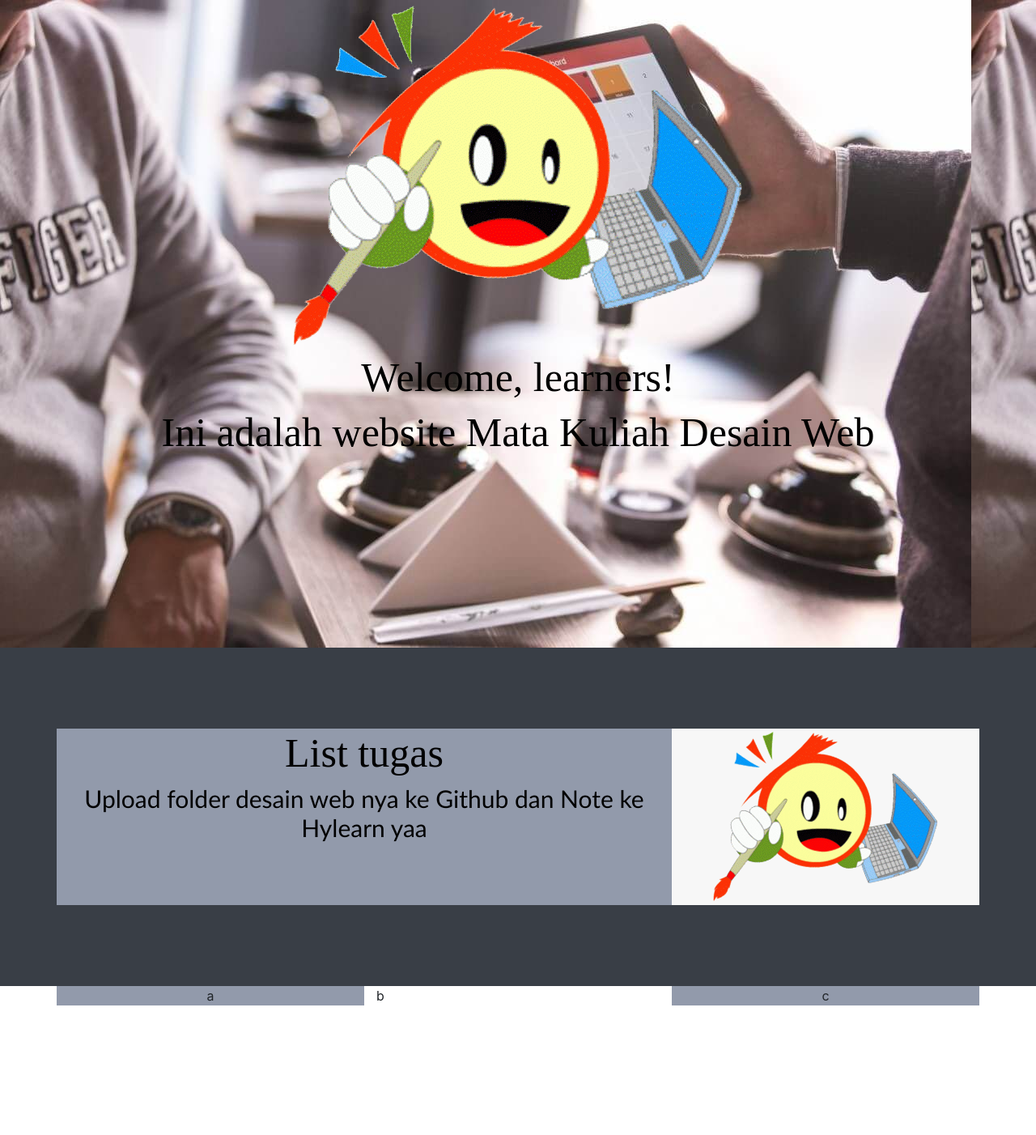
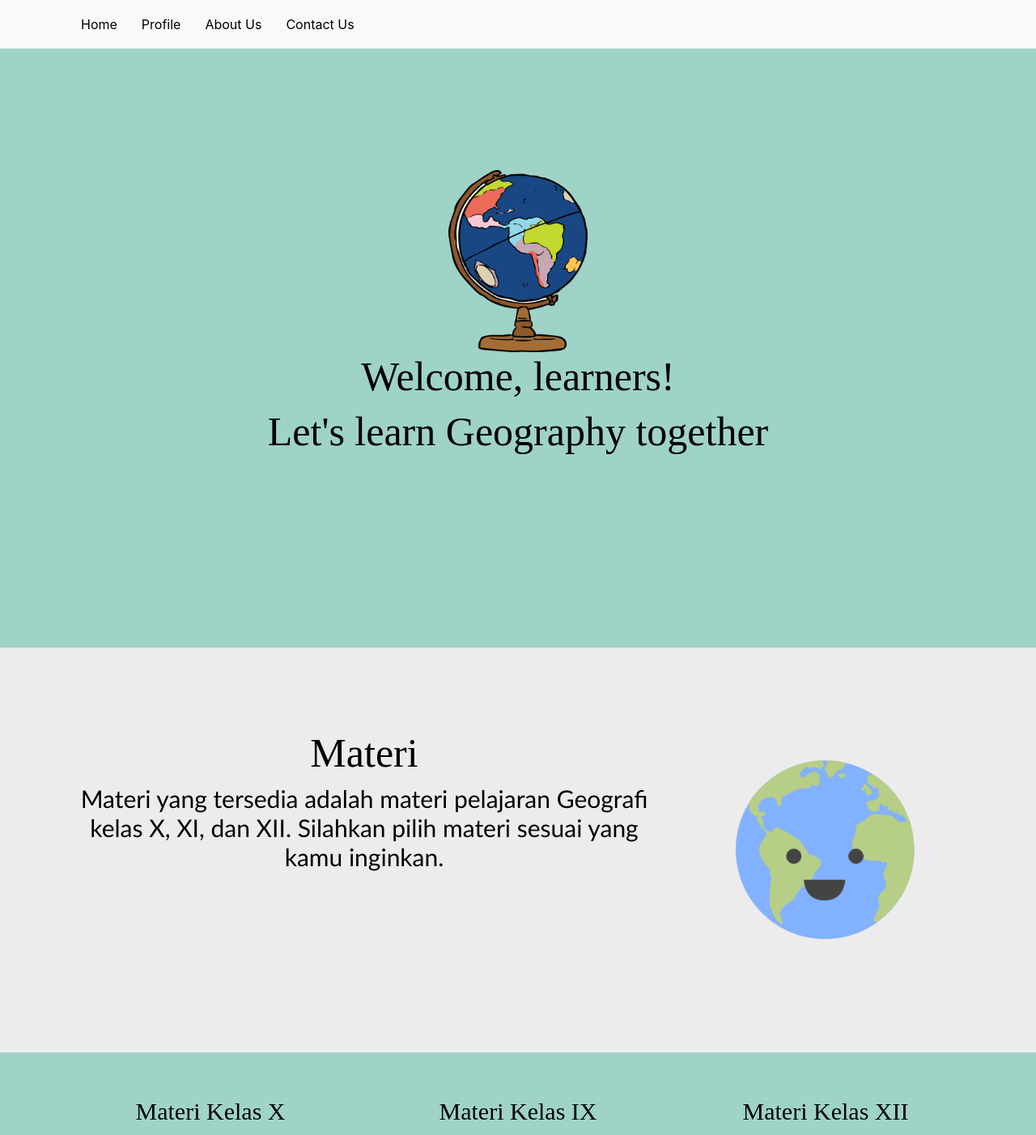
Before and after one commit to Michaisa/tasks, a plain HTML site: page index.html in a window 1280 px wide. Shown: the whole page at 81% size. Before the commit the page ends 1242 px from the top, so only its background shows below. Drawn offline with Linux system fonts and the light colour scheme.

Commit message:
Add files via upload

```diff
--- a/css/main.css
+++ b/css/main.css
@@ -3,11 +3,13 @@ body,html{
     margin:0 auto;
 }
 .section1{
-    background: url(../img/maxresdefault.jpg);
+    background-color: #9fd3c7;
     width: 100%;
     height: 100%;
-    padding:0 auto;
+    padding: 210px;
     text-align: center;
+    background-size: contain;
+    image-resolution: snap;
 }
 .judul{
     font-family: Bebas Neue;
@@ -23,13 +25,28 @@ body,html{
 }
 .section2{
     padding:100px 0px;
-    background: #393e46;
+    background: #ececec;
 }
 .col-kiri{
-    background: #929aab;
     text-align: center;
 }
 .col-kanan{
-    background: #f7f7f7;
-    text-align: center
+    text-align: center;
 }
+.section3{
+    min-height: 100px;
+    padding: 50px 0px;
+    background: #9fd3c7;
+    font-family: Bebas Neue;
+    font-size: 30px;
+}
+.link{
+    padding: 10px 15px;
+    color: black;
+}
+.link:hover{
+    background:#929aab;
+}
+.col{
+    text-align: center;
+}
--- a/index.html
+++ b/index.html
@@ -12,15 +12,30 @@
     </head>
     <body>
         <!--navbar-->
-
+<nav class="navbar navbar-expand-lg bg-light fixed-top">
+    <div class="container">
+        <button class="navbar-toggler" type="button" data-toggle="collapse" data-target="#navbarnya">
+            <i class="fas fa-align-justify"></i>
+        </button>
+    <div class="collapse navbar-collapse" id="navbarnya">
+    <div class="navbar-nav">
+    <a class="link" href="Home">Home</a>
+    <a class="link" href="Profile">Profile</a>
+    <a class="link" href="About-Us">About Us</a>
+        <a class="link" href="http://www.instagram.com/michaisa30">Contact Us
+    </a>
+    </div>
+    </div>
+    </div>
+</nav>
         <!--section 1-->
         <section class="section1">
-            <img src="img/logo.png">
+            <img src="img/globe-vector-art.png" height="225px">
             <h1 class="judul">
                 Welcome, learners!
             </h1>
             <h2 class="sub judul">
-                Ini adalah website Mata Kuliah Desain Web
+                Let's learn Geography together
             </h2>
         </section>
         <!--section 2-->
@@ -29,14 +44,14 @@
             <div class="row">
                 <div class="col-md-8 col-kiri">
                     <h1 class="judul">
-                        List tugas
+                        Materi
                     </h1>
                     <h2 class="sub-judul">
-                        Upload folder desain web nya ke Github dan Note ke Hylearn yaa
+                        Materi yang tersedia adalah materi pelajaran Geografi kelas X, XI, dan XII. Silahkan pilih materi sesuai yang kamu inginkan.
                     </h2>
                 </div>
                 <div class="col-md-4 col-kanan">
-                    <img src="img/logo.png" width="300px">
+                    <img src="img/happy-globe.gif" width="300px">
                 </div>
             </div>
             </div>
@@ -46,17 +61,20 @@
             <div class="container">
                 <div class="row">
                     <div class="col col-kiri">
-                        a
+                       <a class="link" href="Materi-Kelas-X">Materi Kelas X</a>
                     </div>
                     <div class="col">
-                        b
+                        <a class="link" href="Materi-Kelas-IX">Materi Kelas IX</a>
                     </div>
-                    <div class="col col-kiri">
-                        c
+                    <div class="col col-kanan">
+                        <a class="link" href="Materi-Kelas-XII">Materi Kelas XII</a>
                     </div>
                 </div>
             </div>
         </section>
-
+        <script type="text/javascript" src="js/wow.min.js"></script>
+        <script type="text/javascript">
+         new WOW().init();
+        </script>
     </body>
 </html>
```
Also changed, not shown: img/dancing-globe.gif (added), img/globe-vector-art.png (added), img/happy-globe.gif (added), 2 other files.
